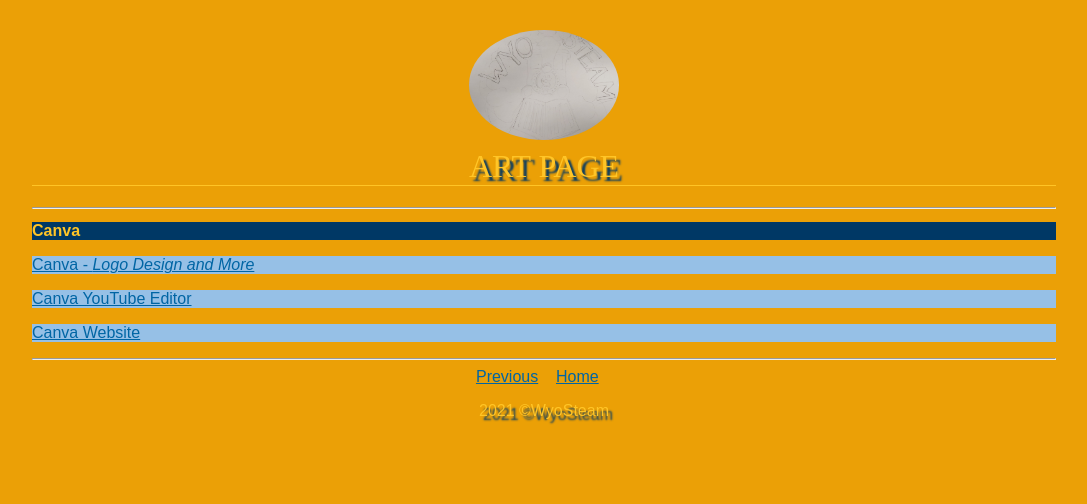
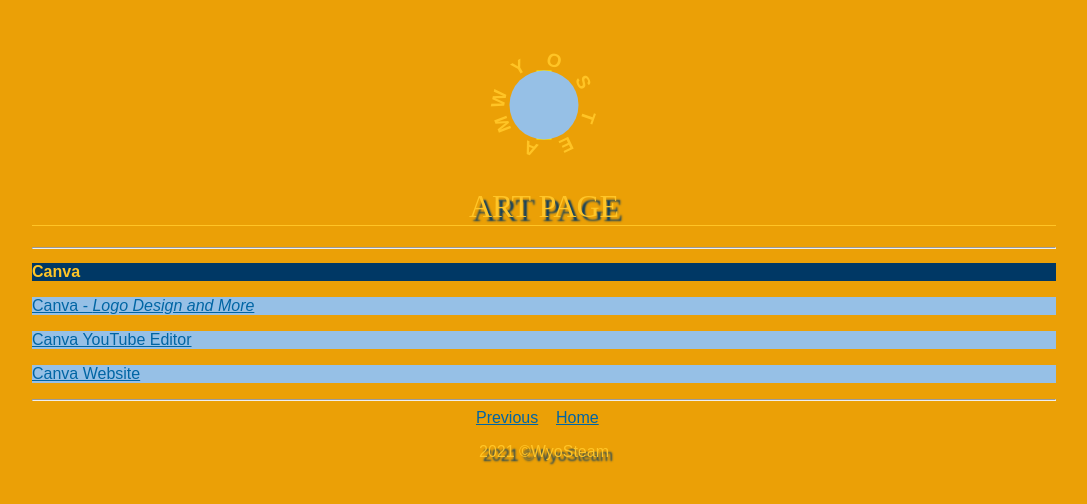
Before and after one commit to wyosteam/wyosteam, a plain HTML site: page art/index.html in a window 1280 px wide. Shown: the whole page, without its empty margins (96-1183 px from the left). Drawn offline with Linux system fonts and the light colour scheme.

Commit message:
uploaded art repo

```diff
--- a/art/index.html
+++ b/art/index.html
@@ -11,7 +11,7 @@
 
 <body>
 	<h1 class="light_yellow"><a href="https://wyld.ent.sirsi.net/client/en_US/shrc/">
-	<img src="clubLogo1.jpg" alt="sketch of train with Wyo STEAM letters" width="150" class="logo"></a>
+	<img src="wyosteam.svg" alt="sketch of train with Wyo STEAM letters" width="150" class="logo"></a>
   <br>
   <span class="text">Art Page</span>
 </h1>
```
